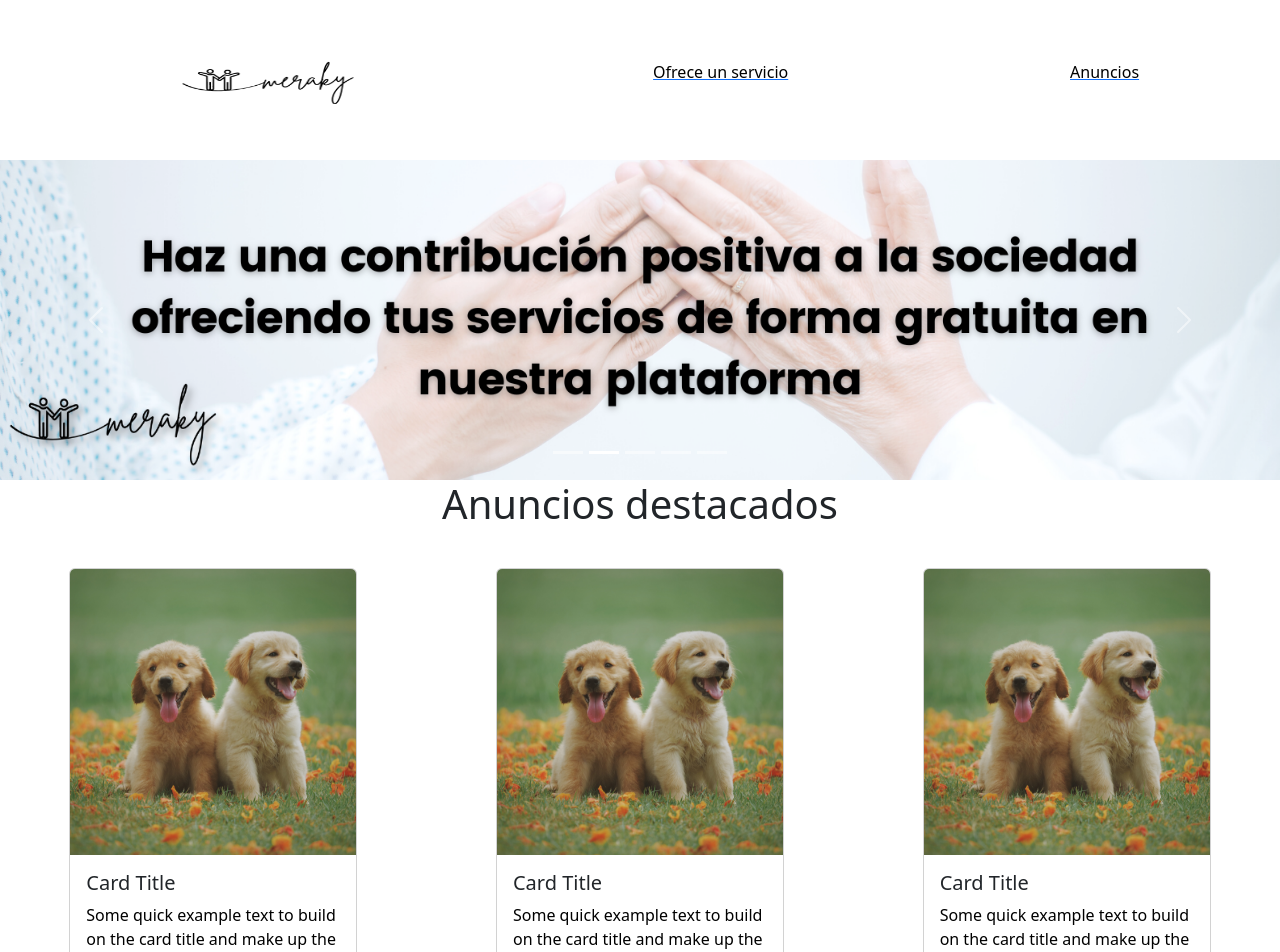
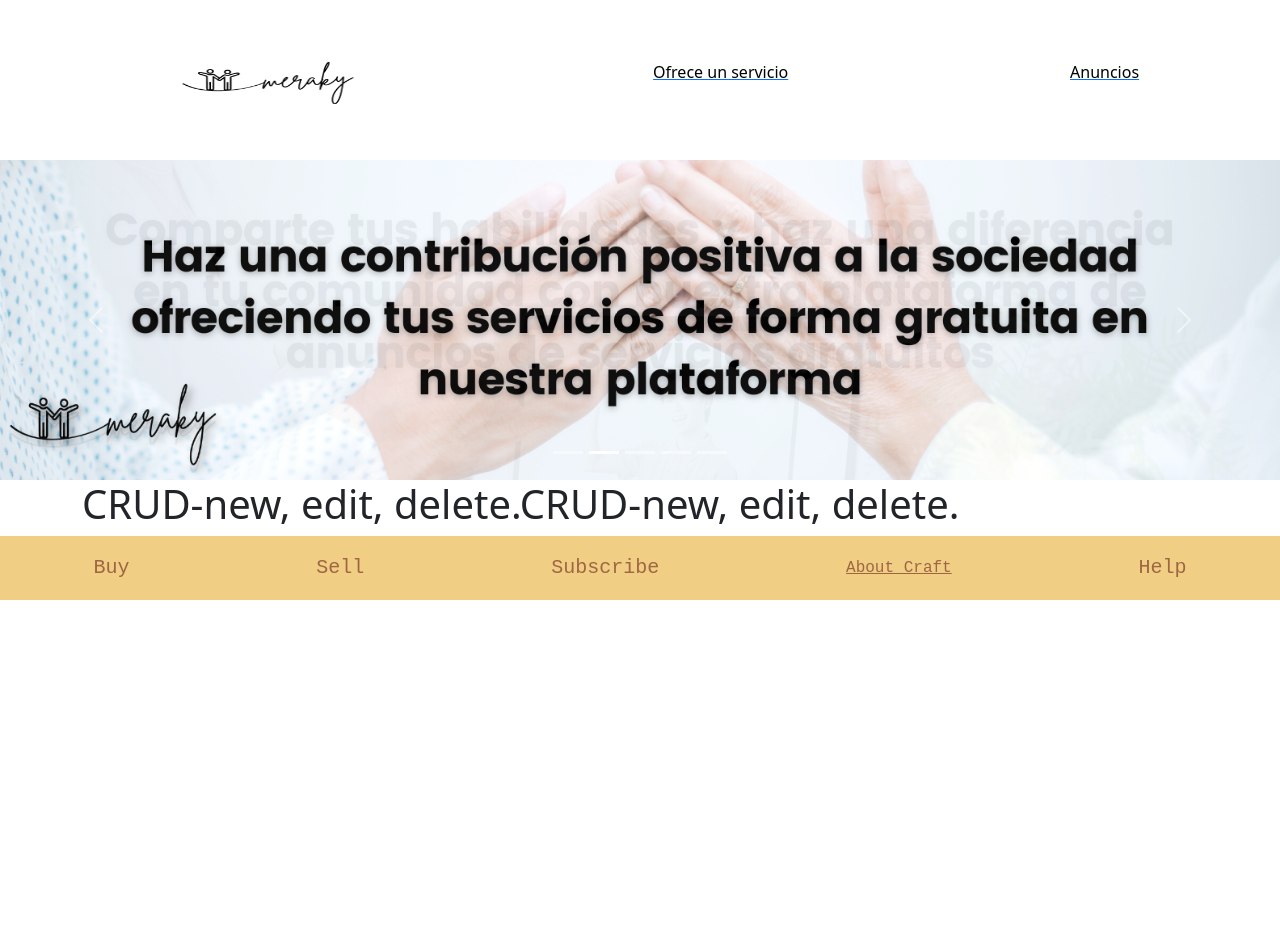
Before and after one commit to Meraky-Hackaton-F5/Meraky-Market, a React (Vite) app: page /form in a window 1280 px wide. Shown: the top 952 px of the page. After the commit the page ends 800 px from the top, so only its background shows below. Built offline with nearby package versions, Linux system fonts and the light colour scheme.

Commit message:
Change routes

```diff
--- /dev/null
+++ b/src/components/FeaturedAd.jsx
@@ -0,0 +1,27 @@
+import React from 'react'
+import Cards from "../components/Card"
+
+const FeaturedAd = () => {
+  return (
+    <>
+<h1 className="title">Anuncios destacados</h1>
+            <div className="anuncios">
+                <Cards/> <Cards/> <Cards/>
+            </div>
+            <div className="anuncios">
+                <Cards/> <Cards/> <Cards/>
+            </div>
+
+
+           <main className="container">
+
+            {navigation.state === "loading" && (
+                <div className="alert alert-info my-S">Loading...</div>
+            )}
+                <Outlet />
+            </main>
+            </>
+             )
+}
+
+export default FeaturedAd
--- a/src/layout/LayoutPublic.jsx
+++ b/src/layout/LayoutPublic.jsx
@@ -2,10 +2,8 @@ import { Outlet, useNavigation } from "react-router-dom";
 import Navbar from "../components/Navbar";
 import Footer from "../components/Footer";
 import Slide from "../components/Slide";
-import Cards from "../components/Card"
-
-
-
+import FeaturedAd from "../components/FeaturedAd";
+// import index from '../router/index';
 
 import "./LayoutPublic.css"
 
@@ -17,16 +15,7 @@ const LayoutPublic = () => {
     return (
         <>
         <Navbar/>
-        <Slide/>
-        <h1 className="title">Anuncios destacados</h1>
-            <div className="anuncios">
-                <Cards/> <Cards/> <Cards/>
-            </div>
-            <div className="anuncios">
-                <Cards/> <Cards/> <Cards/>
-            </div>
-
-
+        <Slide />
         <main className="container">
 
            {navigation.state === "loading" && (
@@ -34,7 +23,6 @@ const LayoutPublic = () => {
            )}
                <Outlet />
            </main>
-
              <Footer/>
 
         </>
--- a/src/pages/Form.jsx
+++ b/src/pages/Form.jsx
@@ -2,7 +2,7 @@ import "./Form.css"
 
 const Uploadproduct = () => {
     return (
-        <h1 className="information-container">CRUD-new, edit, delete.</h1>
+        <h1 className="information-container">CRUD-new, edit, delete.CRUD-new, edit, delete.</h1>
     )
  };
  export default Uploadproduct;
--- a/src/pages/Home.jsx
+++ b/src/pages/Home.jsx
@@ -1,14 +1,15 @@
 import "./Home.css"
-
+import Slide from '../components/Slide';
 
 const Home = () => {
     return (
-        <div className='section-container'>
+
+
+                <Slide/>
 
 
 
 
-        </div>
 
     )
 };
--- a/src/router/index.jsx
+++ b/src/router/index.jsx
@@ -7,6 +7,7 @@ import Advertisement from '../pages/Advertisement';
 import Post from '../pages/Post';
 import NotFound from "../pages/NotFound";
 import EditService from "../pages/EditService";
+import Navbar from "../components/Navbar";
 
 
 export const router = createBrowserRouter([
@@ -20,7 +21,7 @@ export const router = createBrowserRouter([
                 children: [
                     {
                         index: true,
-                        element: <Home />,
+                        element: <><Navbar /> <Home /></>,
                     },
                     {
                         path: '/form',
```
Lines whose indentation alone changed are shown as unchanged.
